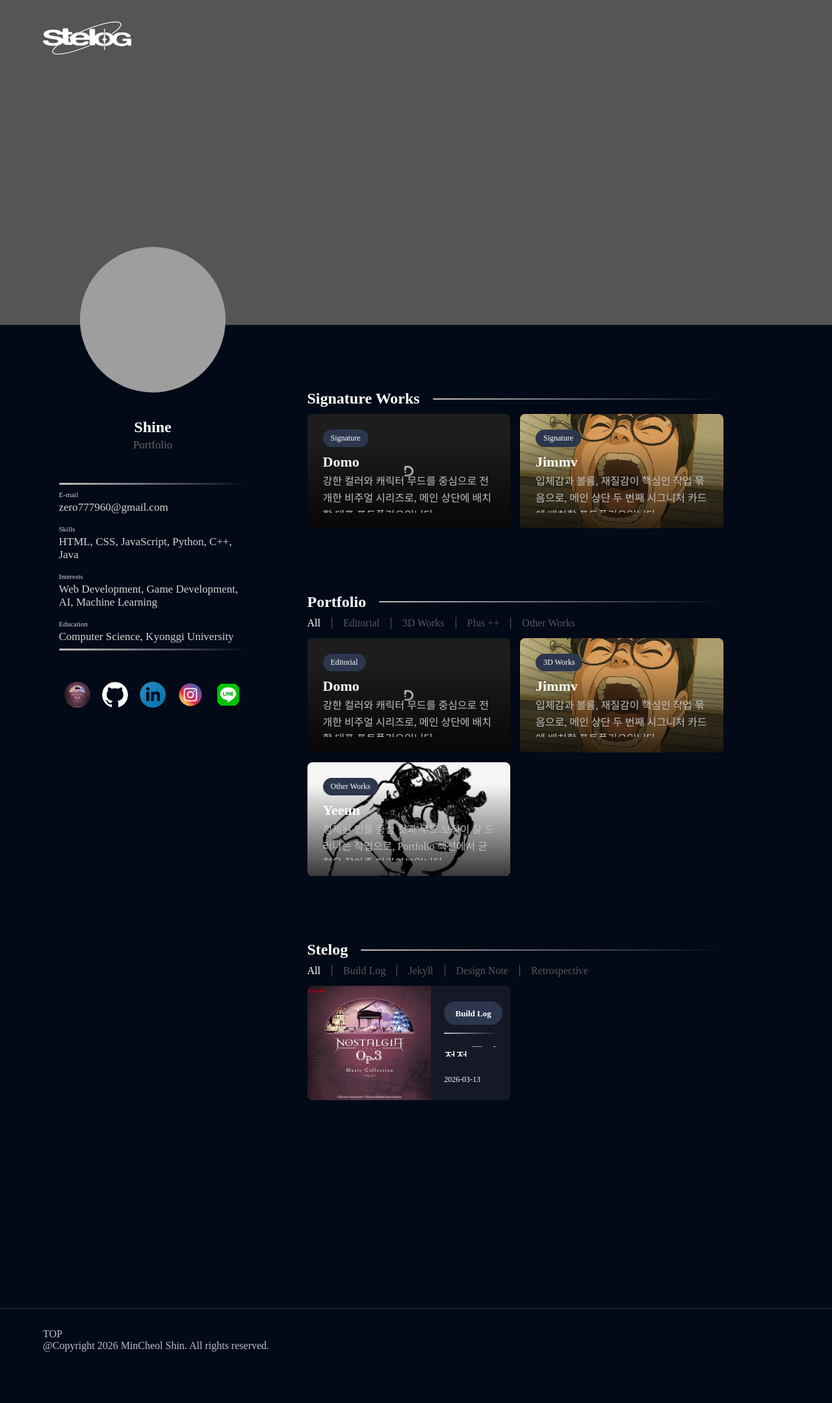
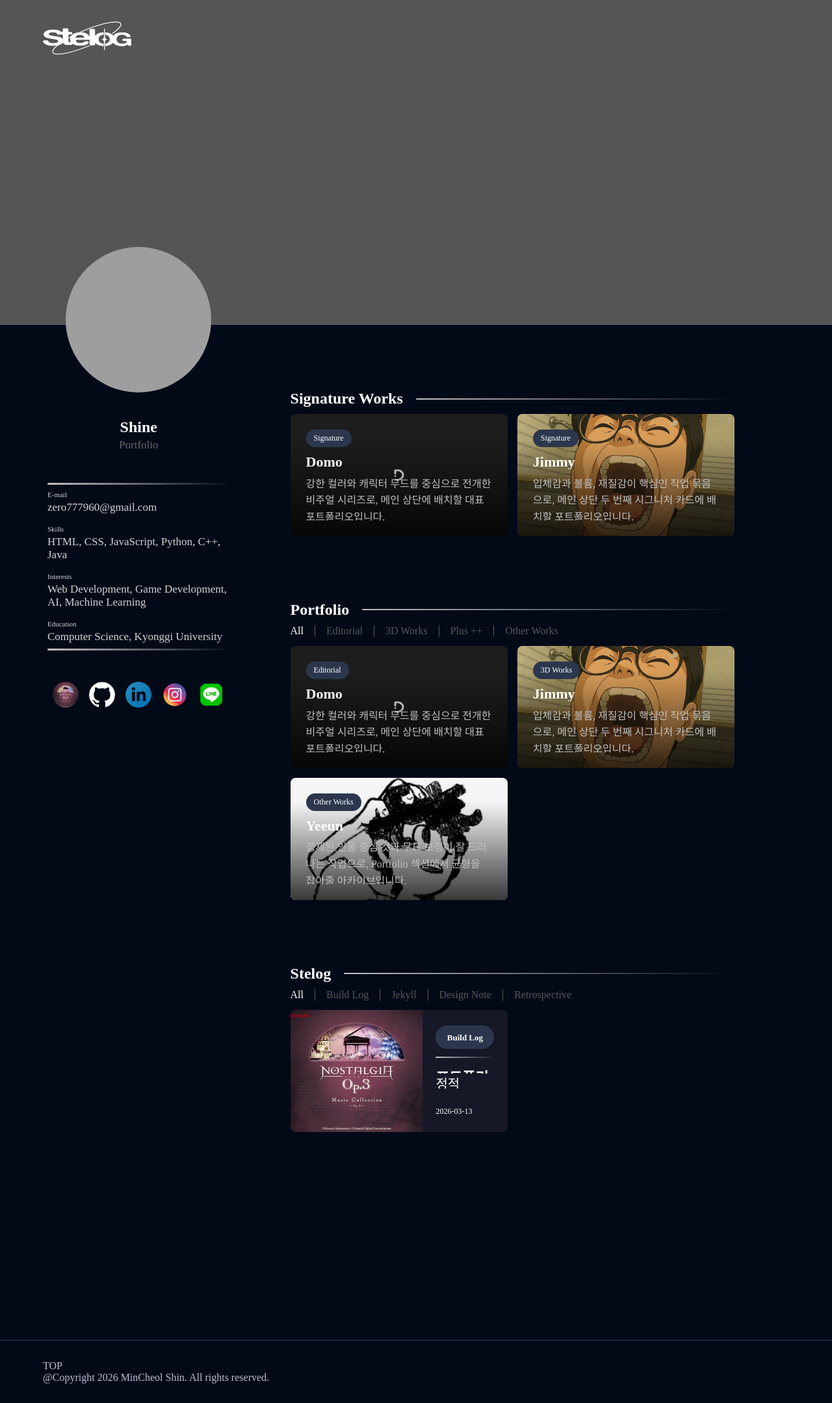
Before and after one commit to Shiny-Shine/Portfolio, a Jekyll site: the page built from index.markdown, in a window 1280 px wide. Shown: the whole page at 65% size. Built offline with Jekyll 4.4.1, drawn with Linux system fonts in a browser that asks for light colours; some web fonts are replaced; before the commit the page ends 2110 px from its top, so only the background shows below that; grey boxes are pictures that could not be loaded.

Commit message:
Update style.css

```diff
--- a/assets/css/style.css
+++ b/assets/css/style.css
@@ -110,7 +110,7 @@ aside .line {
 
 /* 메인 컨테이너 */
 .containerP {
-    width: 50%;
+    width: 55%;
     margin-right: 150px;
     margin-bottom: 20rem;
 }
```
